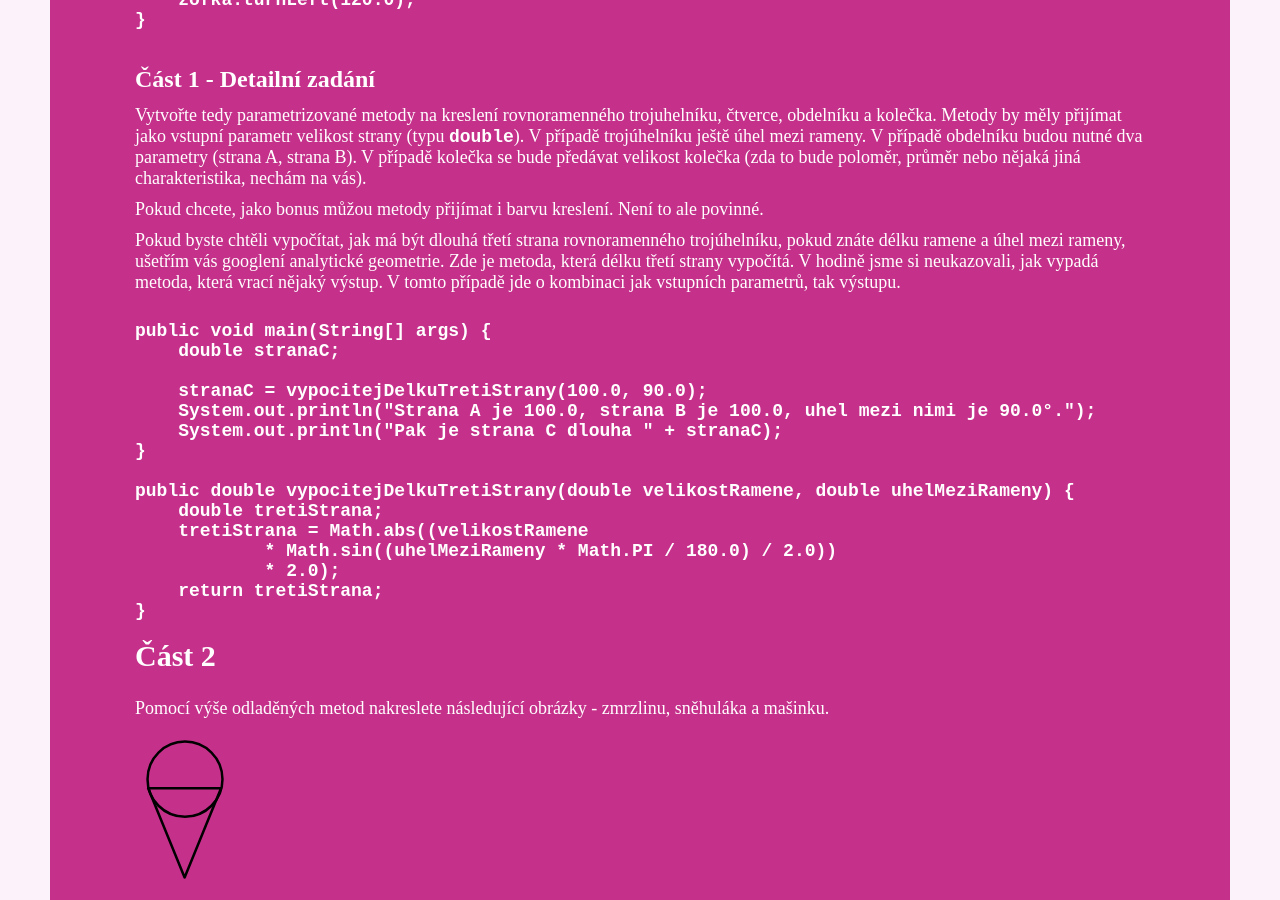
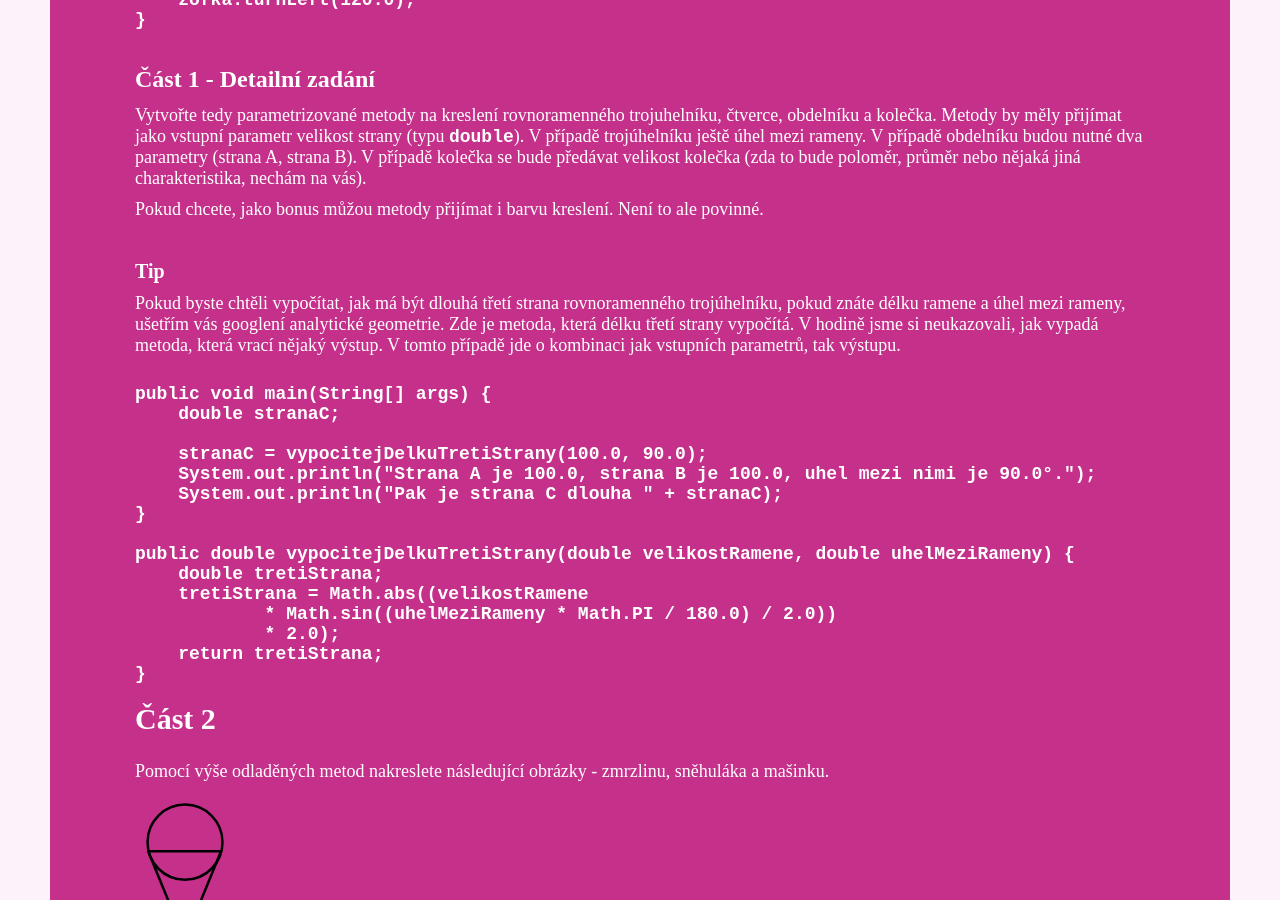
Before and after one commit to czechitas/java-web, a Jekyll site: the page built from docs/2019-podzim/java1/_posts/2019-10-11-lekce03-ukol.md, in a window 1280 px wide and 900 px high, scrolled down 2142 px. Built offline with Jekyll 4.4.1, drawn with Linux system fonts in a browser that asks for light colours.

Commit message:
Added tip for homework 03

```diff
--- a/docs/2019-podzim/java1/_posts/2019-10-11-lekce03-ukol.md
+++ b/docs/2019-podzim/java1/_posts/2019-10-11-lekce03-ukol.md
@@ -103,6 +103,9 @@ V případě kolečka se bude předávat velikost kolečka
 
 Pokud chcete, jako bonus můžou metody přijímat i barvu kreslení. Není to ale povinné.
 
+
+##### Tip
+
 Pokud byste chtěli vypočítat, jak má být dlouhá
 třetí strana rovnoramenného trojúhelníku, pokud znáte délku ramene
 a úhel mezi rameny,
```
